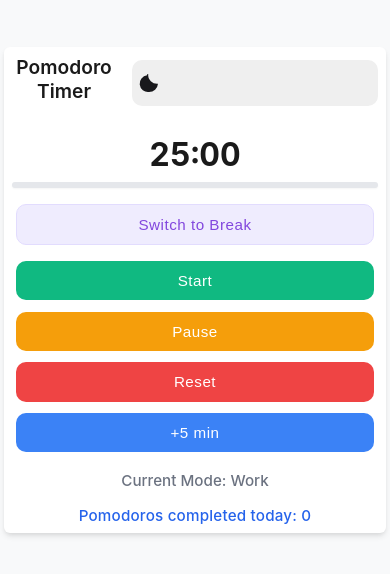
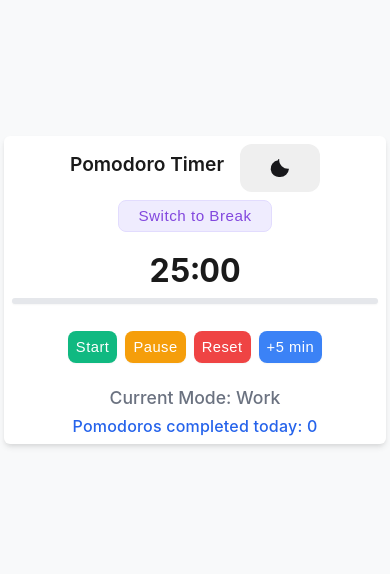
Before and after one commit to spencerv321/BYOA-Pomodoro, a plain HTML site: page index.html in a window 390 px wide. Shown: the part 132-706 px from the top of the page. Drawn offline with Linux system fonts and the light colour scheme.

Commit message:
Modernize mobile layout and button design

```diff
--- a/index.html
+++ b/index.html
@@ -17,10 +17,10 @@
             </button>
         </div>
         <div class="timer">
+            <button id="toggle-mode" class="pill">Switch to Break</button>
             <div class="time-display">25:00</div>
             <div class="progress-bar"><div class="progress"></div></div>
-            <button id="toggle-mode">Switch to Break</button>
-            <div class="controls">
+            <div class="controls-row">
                 <button id="start">Start</button>
                 <button id="pause">Pause</button>
                 <button id="reset">Reset</button>
--- a/styles.css
+++ b/styles.css
@@ -208,12 +208,13 @@ body.dark-mode #add-5-min:hover {
     align-items: center;
     justify-content: center;
     gap: 0.75rem;
-    margin-bottom: 1.5rem;
+    margin-bottom: 0.5rem;
 }
 
 .header h1 {
     margin: 0;
     text-align: center;
+    font-size: 1.5rem;
 }
 
 #dark-mode-toggle {
@@ -267,6 +268,59 @@ body.dark-mode .session-stats {
     color: #60a5fa;
 }
 
+.timer {
+    display: flex;
+    flex-direction: column;
+    align-items: center;
+    margin-bottom: 1.2rem;
+}
+
+.pill {
+    display: inline-block;
+    padding: 0.3rem 1.1rem;
+    font-size: 0.95rem;
+    border-radius: 999px;
+    background: #ede9fe;
+    color: #6d28d9;
+    border: 1px solid #ddd6fe;
+    margin-bottom: 0.7rem;
+    margin-top: 0.2rem;
+    font-weight: 500;
+    box-shadow: none;
+    transition: background 0.2s;
+}
+.pill:hover {
+    background: #ddd6fe;
+}
+body.dark-mode .pill {
+    background: #312e81;
+    color: #c4b5fd;
+    border: 1px solid #4c1d95;
+}
+body.dark-mode .pill:hover {
+    background: #4c1d95;
+}
+
+.controls-row {
+    display: flex;
+    flex-direction: row;
+    gap: 0.6rem;
+    justify-content: center;
+    align-items: center;
+    flex-wrap: wrap;
+    margin-top: 0.7rem;
+}
+.controls-row button {
+    min-width: 70px;
+    max-width: 120px;
+    width: fit-content;
+    padding: 0.7rem 1.1rem;
+    font-size: 1rem;
+    border-radius: 8px;
+    margin: 0;
+    box-shadow: 0 1px 2px rgba(0,0,0,0.04);
+}
+
 @media (max-width: 600px) {
     .container {
         padding: 1rem;
@@ -279,6 +333,7 @@ body.dark-mode .session-stats {
         align-items: center;
         justify-content: center;
         gap: 0.5rem;
+        margin-bottom: 0.5rem;
     }
     h1, .header h1 {
         font-size: 1.2rem;
@@ -287,6 +342,7 @@ body.dark-mode .session-stats {
     }
     .timer {
         margin-bottom: 1.2rem;
+        align-items: center;
     }
     .time-display {
         font-size: 2.5rem;
@@ -296,28 +352,25 @@ body.dark-mode .session-stats {
         height: 8px;
         margin-bottom: 1rem;
     }
-    .controls {
-        flex-direction: column;
-        gap: 0.7rem;
+    .controls-row {
+        flex-direction: row;
+        gap: 0.5rem;
+        flex-wrap: wrap;
+        justify-content: center;
         align-items: center;
+        margin-top: 0.7rem;
     }
-    button, #toggle-mode, #add-5-min {
-        font-size: 1rem;
-        padding: 1rem 0.5rem;
-        width: 90%;
-        max-width: 340px;
-        min-width: 0;
-        border-radius: 10px;
-        margin-left: auto;
-        margin-right: auto;
-        display: block;
+    .controls-row button {
+        min-width: 60px;
+        max-width: 100px;
+        font-size: 0.95rem;
+        padding: 0.6rem 0.7rem;
+        margin: 0;
     }
-    #toggle-mode {
-        margin-bottom: 1rem;
-    }
-    .mode-indicator, .session-stats {
-        font-size: 0.95rem;
-        margin-top: 1rem;
+    .pill {
+        font-size: 0.92rem;
+        padding: 0.25rem 0.9rem;
+        margin-bottom: 0.6rem;
     }
 }
 
@@ -332,10 +385,14 @@ body.dark-mode .session-stats {
     .progress-bar {
         height: 6px;
     }
-    button, #toggle-mode, #add-5-min {
-        font-size: 0.95rem;
-        padding: 0.7rem 0.3rem;
-        width: 98%;
-        max-width: 98vw;
+    .controls-row button {
+        min-width: 48px;
+        max-width: 80px;
+        font-size: 0.92rem;
+        padding: 0.5rem 0.5rem;
+    }
+    .pill {
+        font-size: 0.9rem;
+        padding: 0.18rem 0.7rem;
     }
 }
```
